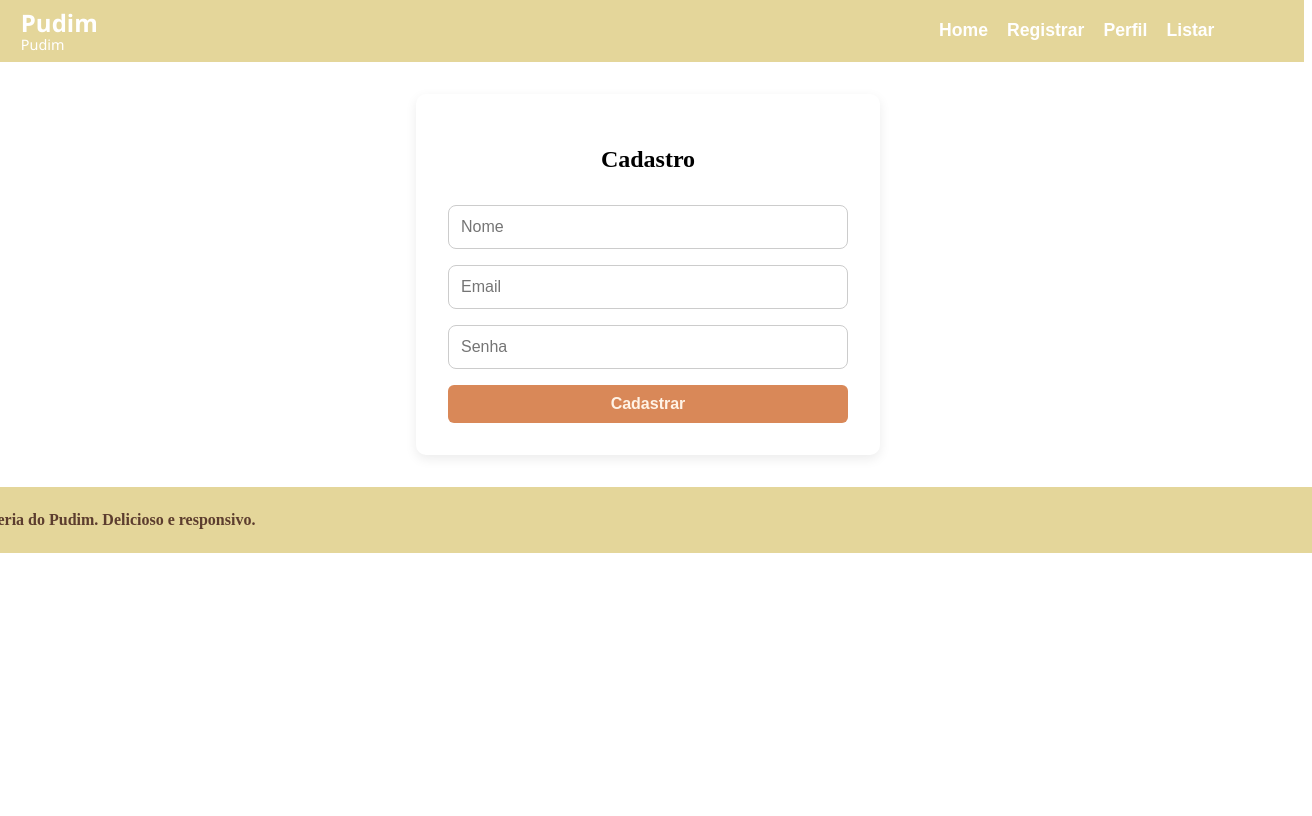
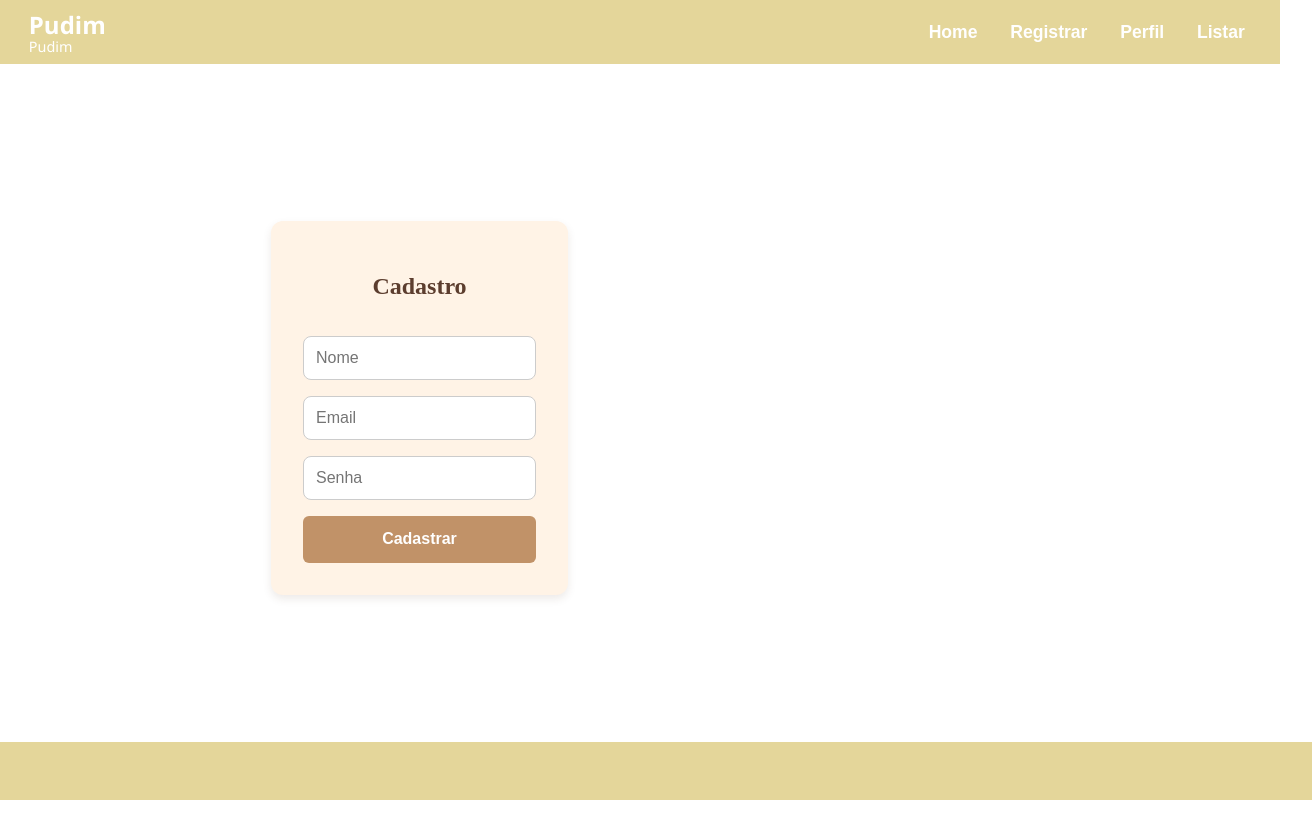
Before and after one commit to TheDevCaio/DesafioConectar_2.0, a Next.js app in the folder Frontend/conectar-frontend/: page /Register in a window 1280 px wide. Shown: the whole page, 1312 px wide, since content can reach past the window. Built offline with nearby package versions, Linux system fonts and the light colour scheme.

Commit message:
Configurando o styled components.

```diff
--- a/Frontend/conectar-frontend/src/components/Button/styles.tsx
+++ b/Frontend/conectar-frontend/src/components/Button/styles.tsx
@@ -1,16 +1,16 @@
 import styled from 'styled-components';
 
 export const StyledButton = styled.button`
-  padding: 10px 20px;
-  background-color: #d98858;
-  color: #fff3e6;
+ padding: 0.9rem;
+  font-size: 1rem;
   font-weight: bold;
+  background-color: #c19268;
+  color: white;
   border: none;
   border-radius: 6px;
   cursor: pointer;
-  font-size: 1rem;
 
   &:hover {
-    background-color: #b56b44;
+    background-color: #a8764f;
   }
 `;
--- a/Frontend/conectar-frontend/src/components/Footer/index.tsx
+++ b/Frontend/conectar-frontend/src/components/Footer/index.tsx
@@ -3,8 +3,6 @@ import { Container, P } from './style';
 
 export const Footer: React.FC = () => {
   return (
-    <Container>
-      <P>&copy; {new Date().getFullYear()} Galeria do Pudim. Delicioso e responsivo.</P>
-    </Container>
+    <Container/>
   );
 };
--- a/Frontend/conectar-frontend/src/components/Footer/style.tsx
+++ b/Frontend/conectar-frontend/src/components/Footer/style.tsx
@@ -1,18 +1,18 @@
 import styled from 'styled-components';
 
 export const Container = styled.footer`
-  background:rgb(228, 214, 154);
+  position: fixed;
+  bottom: 0;
+  left: 0;
+  width: 100%;
+  height: 10px;
+  background: rgb(228, 214, 154);
   color: #fff3e6;
   text-align: center;
   padding: 1.5rem;
-  margin-top: auto;
-  width: 100%;
-  max-height: 5vh;
-  margin-top: 0vh;
   font-weight: bold;
   font-size: 1rem;
-
-
+  z-index: 1000;
 `;
 
 export const P = styled.p`
--- a/Frontend/conectar-frontend/src/components/GlobalStyles.tsx
+++ b/Frontend/conectar-frontend/src/components/GlobalStyles.tsx
@@ -55,4 +55,5 @@ export const Container = styled.div`
   justify-content: center;
   width: 100vw;
 
+min-height: 100vh;
 `;
--- a/Frontend/conectar-frontend/src/components/LoginForm/styles.tsx
+++ b/Frontend/conectar-frontend/src/components/LoginForm/styles.tsx
@@ -11,6 +11,10 @@ export const Form = styled.form`
   background: #fff3e6;
   border-radius: 12px;
   box-shadow: 0 4px 8px rgba(80, 49, 30, 0.1);
+
+  @media (max-width: 768px) {
+margin-right: 7vh;
+}
 `;
 
 export const Title = styled.h2`
--- a/Frontend/conectar-frontend/src/components/Navbar/index.tsx
+++ b/Frontend/conectar-frontend/src/components/Navbar/index.tsx
@@ -53,9 +53,9 @@ export  const Navbar: React.FC = () => {
 
         <MobileNav isOpen={isOpen} ref={menuRef}>
           <NavButton onClick={() => handleNavigate('/Login')}>Home</NavButton>
-          <NavButton onClick={() => handleNavigate('/Register')}>Listar Veículos</NavButton>
-          <NavButton onClick={() => handleNavigate('/UserProfile')}>Salvar Veículos</NavButton>
-                    <NavButton onClick={() => handleNavigate('/List')}>Listar Veículos</NavButton>
+          <NavButton onClick={() => handleNavigate('/Register')}>Registrar</NavButton>
+          <NavButton onClick={() => handleNavigate('/UserProfile')}>Perfil</NavButton>
+                    <NavButton onClick={() => handleNavigate('/List')}>Listar</NavButton>
         </MobileNav>
       </NavArea>
     </NavbarContainer>
--- a/Frontend/conectar-frontend/src/components/Navbar/styles.tsx
+++ b/Frontend/conectar-frontend/src/components/Navbar/styles.tsx
@@ -1,20 +1,21 @@
 import styled from 'styled-components';
 
 
-
 export const NavbarContainer = styled.nav`
+  position: fixed;
+  top: 0;
+  left: 0;
   width: 100%;
-  background:rgb(228, 214, 154);
+  background: rgb(228, 214, 154);
   color: #FFFFFF;
   display: flex;
   justify-content: space-between;
   align-items: center;
   padding: 0.5rem 1rem;
-  position: sticky;
-  margin-top: -1.2vh;
-  left: 0;
   z-index: 1000;
   flex-wrap: wrap;
+  margin: 0;
+  box-sizing: border-box;
 `;
 
 export const LogoContainer = styled.div`
@@ -46,8 +47,8 @@ export const NavArea = styled.div`
 
 export const DesktopNav = styled.div`
   display: flex;
-  gap: 1.5rem;
-
+  gap: 2.5rem;
+  margin-right: -5vw;
   @media (max-width: 746px) {
     display: none;
   }
@@ -58,7 +59,7 @@ export const MobileNav = styled.div<{ isOpen: boolean }>`
   position: absolute;
   top: 55px;
   right: 0rem;
-  background: #1A73E8;
+  background: rgb(228, 214, 154);
   border-radius: 8px;
   box-shadow: 0 4px 12px rgba(0, 0, 0, 0.1);
   display: ${({ isOpen }) => (isOpen ? 'flex' : 'none')};
--- a/Frontend/conectar-frontend/src/pages/Register.tsx
+++ b/Frontend/conectar-frontend/src/pages/Register.tsx
@@ -6,25 +6,23 @@ import { Container } from '@/components/GlobalStyles';
 import { Footer } from '@/components/Footer';
 import { Navbar } from '@/components/Navbar';
 import styled from 'styled-components';
+import { Title } from '@/components/LoginForm/styles';
 
 const FormContainer = styled.form`
   display: flex;
   flex-direction: column;
   gap: 1rem;
   max-width: 400px;
-  width: 100%;
-  margin: 2rem auto;
-  background-color: var(--secondary);
+  margin: 6rem auto;
+  margin-right: 90vh;
   padding: 2rem;
-  border-radius: 10px;
-  box-shadow: 0 4px 12px rgba(0, 0, 0, 0.08);
+  background: #fff3e6;
+  border-radius: 12px;
+  box-shadow: 0 4px 8px rgba(80, 49, 30, 0.1);
 
-  h2 {
-    text-align: center;
-    margin-bottom: 1rem;
-    color: var(--accent);
-  }
-
+  @media (max-width: 768px) {
+margin-right: 7.3vh;
+}
   input {
     padding: 0.75rem;
     border-radius: 8px;
@@ -38,8 +36,11 @@ const FormContainer = styled.form`
       outline: none;
       border-color: var(--accent);
     }
+
+
   }
 `;
+
 
 export default function Register() {
   const [name, setName] = useState('');
@@ -62,7 +63,7 @@ export default function Register() {
     <Container>
       <Navbar />
       <FormContainer onSubmit={handleSubmit}>
-        <h2>Cadastro</h2>
+        <Title>Cadastro</Title>
         <input
           type="text"
           placeholder="Nome"
```
